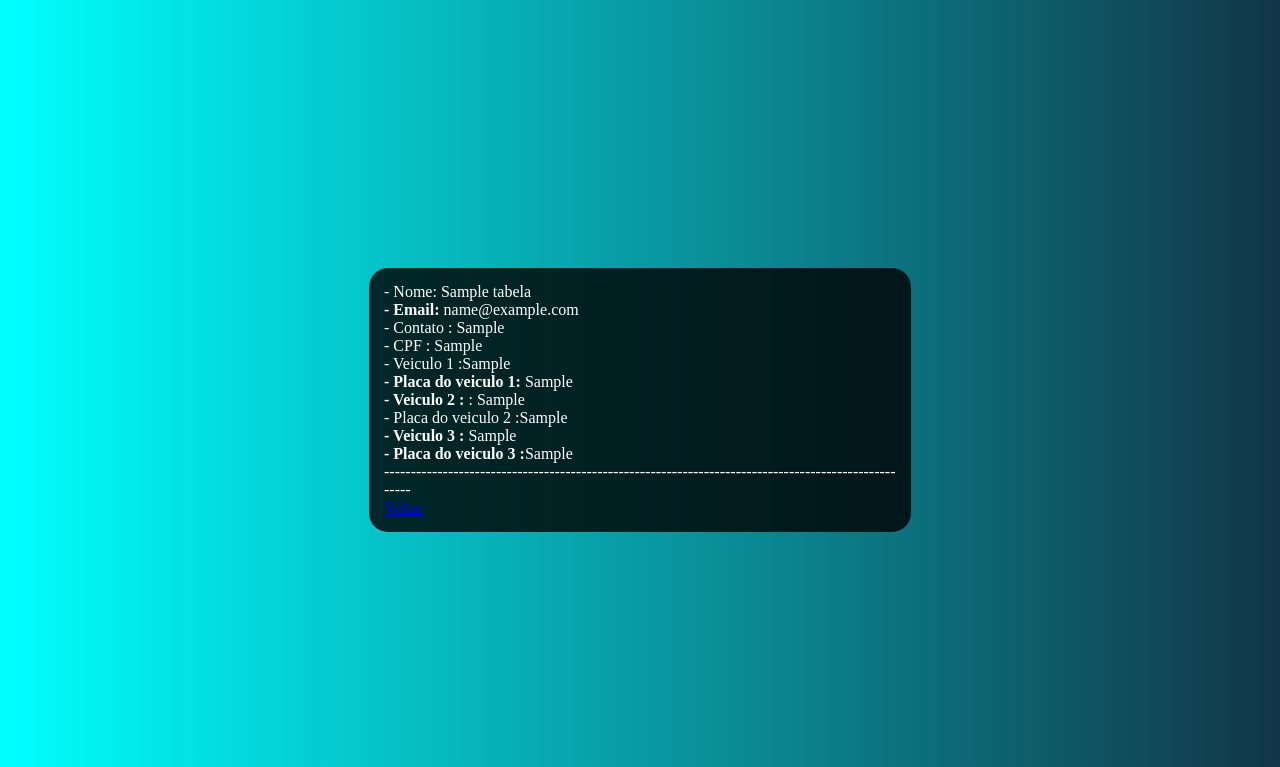
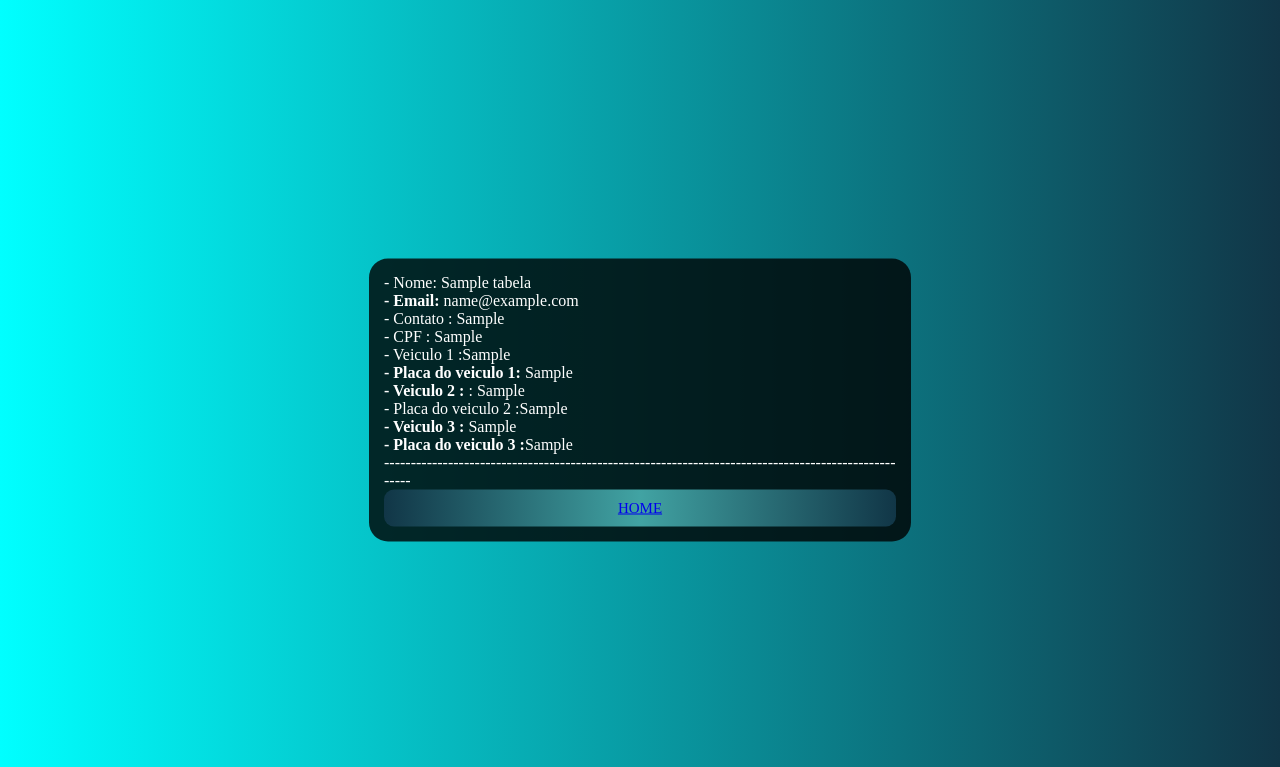
Before and after one commit to matson83/ProjetoDM10, a PHP site: page /lista.php in a window 1280 px wide. Shown: the top 767 px of the page. Run offline with PHP 8.4, Linux system fonts and the light colour scheme; tables that the repository leaves empty or names only in its code hold one stand-in row (values such as "Sample post").

Commit message:
update css

```diff
--- a/lista.php
+++ b/lista.php
@@ -34,10 +34,9 @@ echo "--------------------------------------------------------------------------
 
 ?>
 
-<div id="link">
-    <a href="index.php">Voltar</a>
-</div>
-
+ <div class="link-lista">
+     <a  href="lista.php">HOME</a>
+ </div>
 
 
 </body>
```
